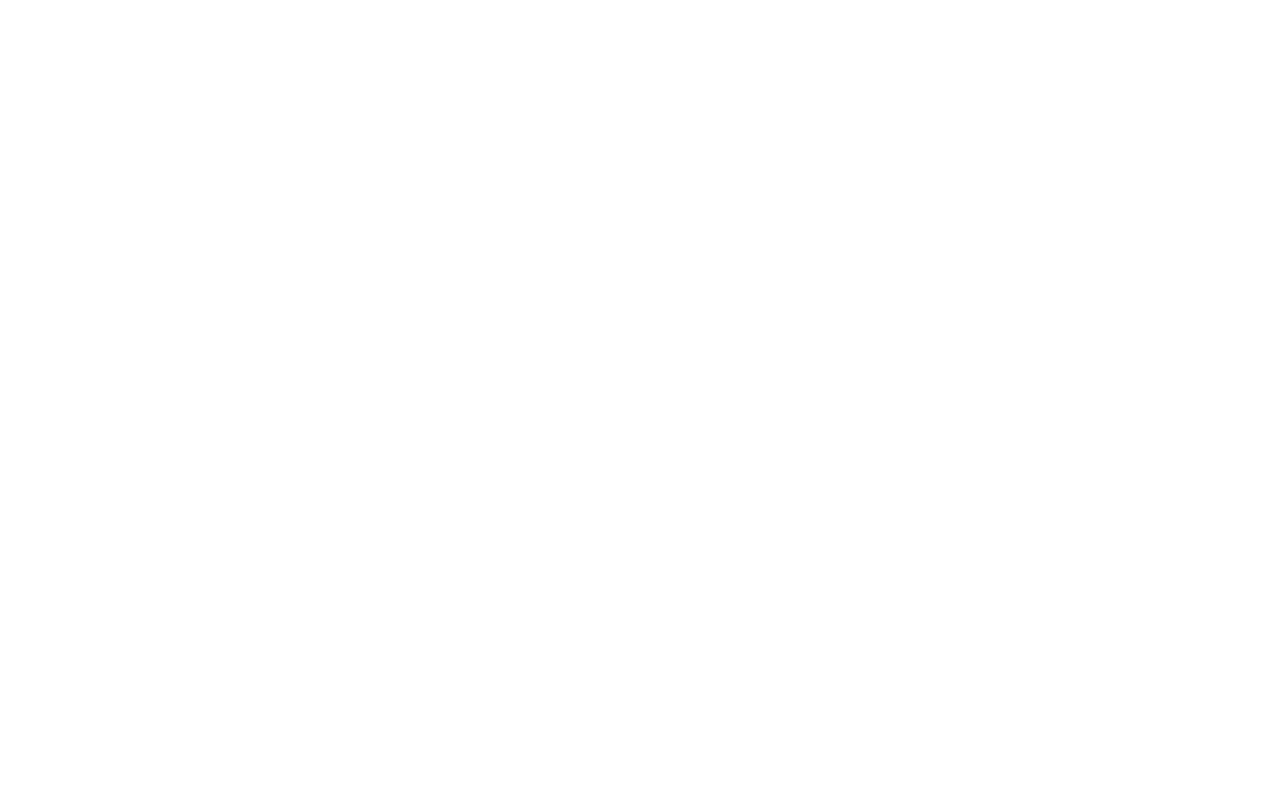
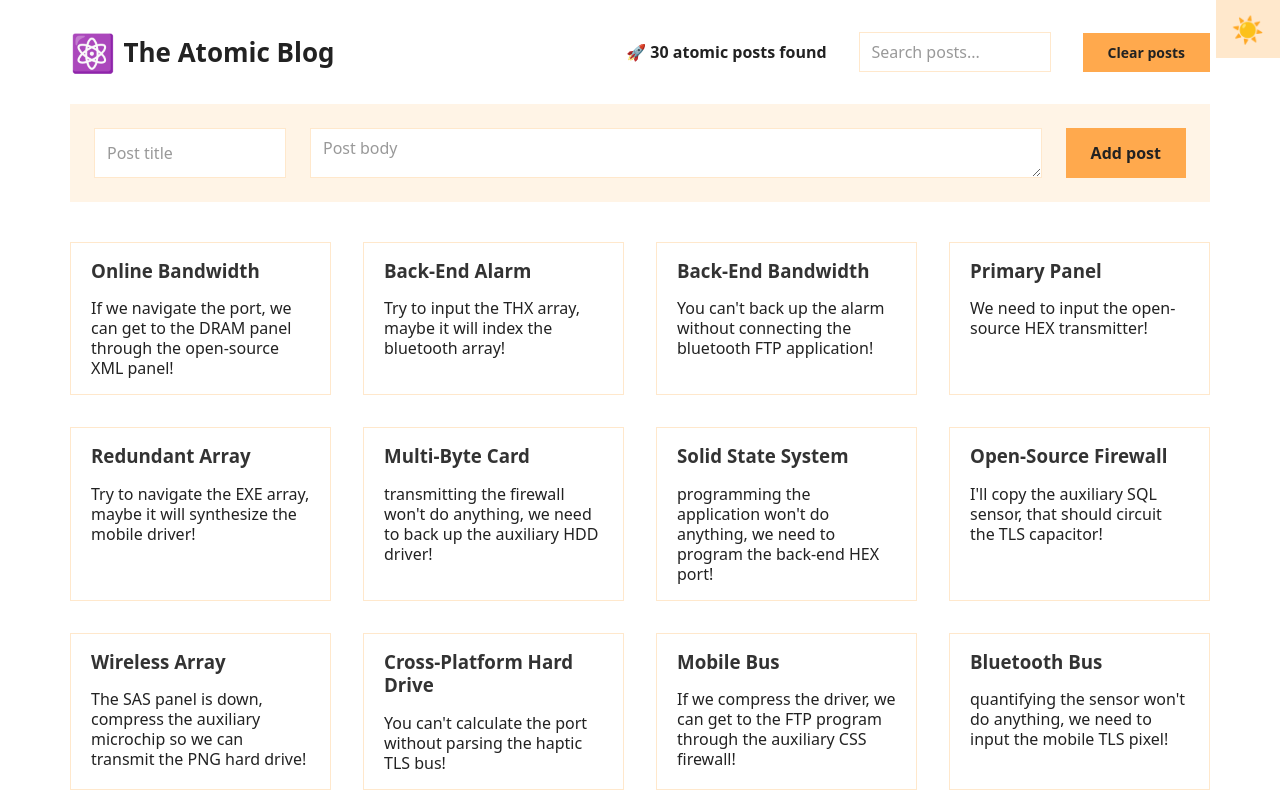
Before and after one commit to vikram-codes/atomic-blog, a React (Create React App) app: page / in a window 1280 px wide. Shown: the top 800 px of the page. Built offline with nearby package versions, Linux system fonts and the light colour scheme.

Commit message:
Fixed the bug (causing blank on the webpage

```diff
--- a/src/PostContext.js
+++ b/src/PostContext.js
@@ -9,7 +9,7 @@
 }
 
 const PostContext = createContext();
-function PostProvider() {
+function PostProvider({ children }) {
   const [posts, setPosts] = useState(() =>
     Array.from({ length: 30 }, () => createRandomPost())
   );
@@ -41,7 +41,9 @@
         setSearchQuery,
         searchQuery,
       }}
-    ></PostContext.Provider>
+    >
+      {children}
+    </PostContext.Provider>
   );
 }
 
```
